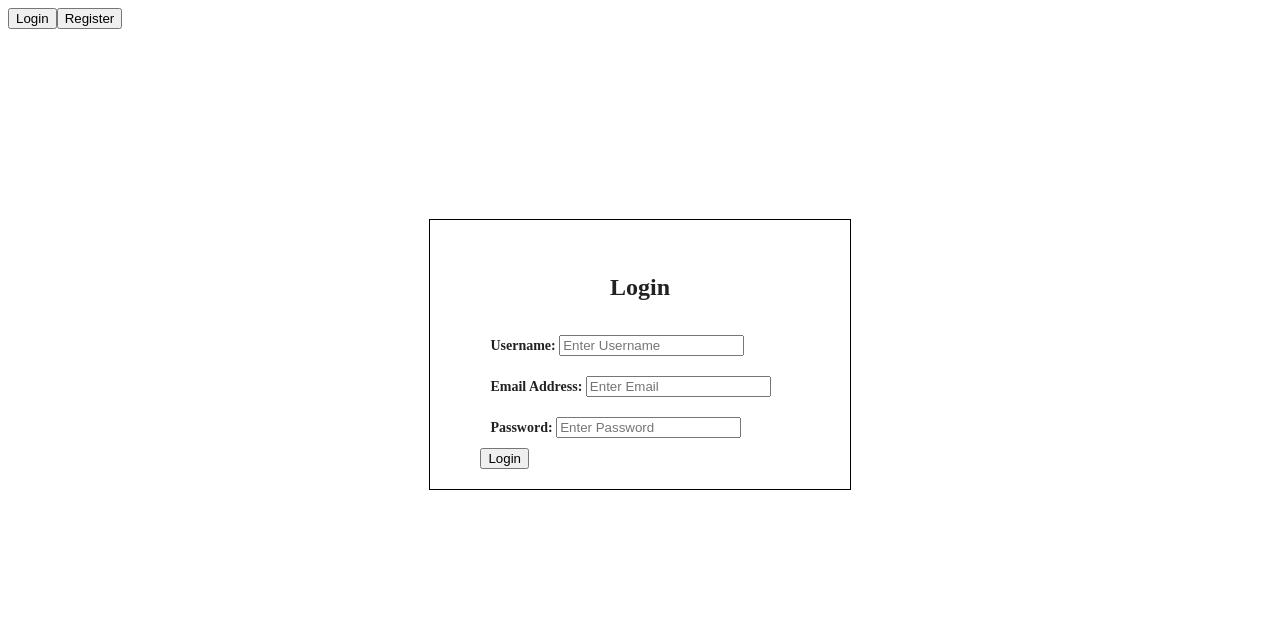
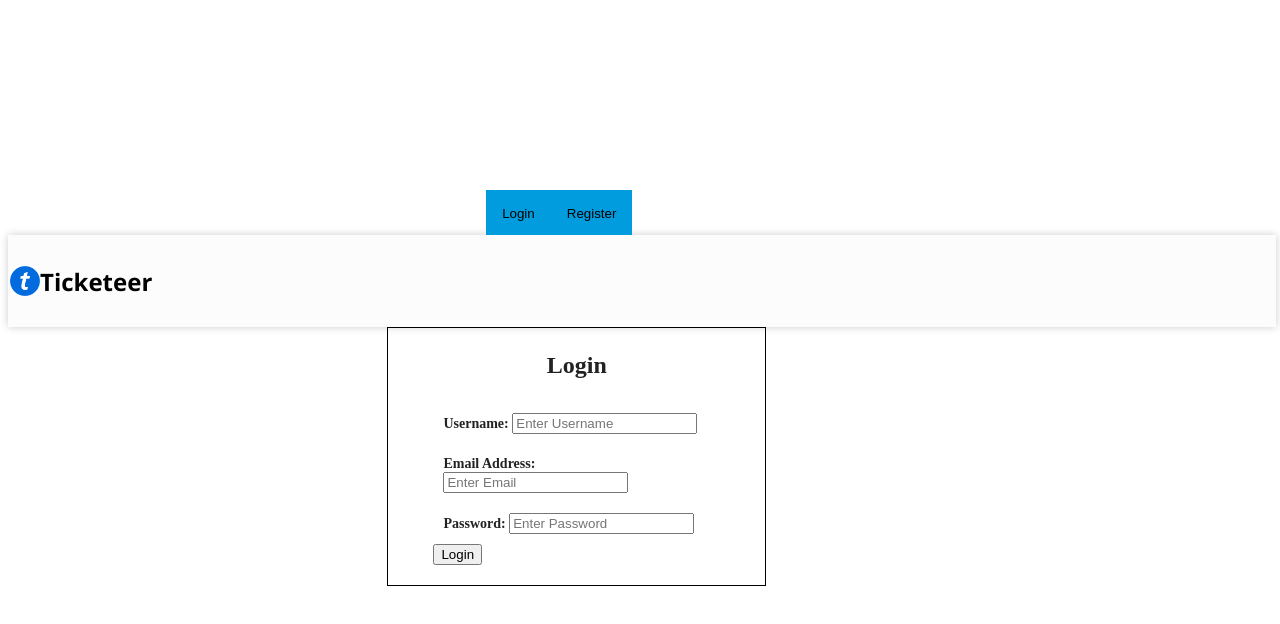
Before and after one commit to Kenhubhub/ticketeer, a Next.js app in the folder frontend/client/: page / in a window 1280 px wide. Shown: the top 624 px of the page. Built offline with nearby package versions, Linux system fonts and the light colour scheme.

Commit message:
Added Css to Login Form

```diff
--- a/frontend/client/app/login.css
+++ b/frontend/client/app/login.css
@@ -9,7 +9,6 @@
   .loginForm {
     width: 420px;
     border: 1px solid black;
-    padding-top: 30px;
     padding-bottom: 20px;
   }
 
@@ -35,3 +34,7 @@
     font-weight: 600;
     color: rgb(34, 34, 34);
   }
+
+  .loginAnimation{
+    animation: login 700ms ease-in-out;
+  }
--- a/frontend/client/app/register.css
+++ b/frontend/client/app/register.css
@@ -1,16 +1,17 @@
   .container {
     display: flex;
+    height: 40%;
+    width: 30%;
     justify-content: center;
-    align-items: center;
-    margin-top: 15%;
-    height: 30%;
+    margin-top: 0;
+    margin-left: 30%
   }
+
 
   .RegisterForm {
     width: 420px;
     border: 1px solid black;
-    padding-top: 30px;
-    padding-bottom: 20px;
+    padding-bottom: 10px;
   }
 
   .RegisterContent {
@@ -20,14 +21,9 @@
 
   .RegisterTitle {
     text-align: center;
-    margin-bottom: 1em;
     font-size: 24px;
     color: rgb(34, 34, 34);
     font-weight: 800;
-  }
-
-  .form {
-    padding: 10px;
   }
 
   label {
@@ -35,3 +31,7 @@
     font-weight: 600;
     color: rgb(34, 34, 34);
   }
+
+  .registerAnimation{
+    animation: signup 700ms ease-in-out;
+  }
--- a/frontend/client/app/tiles.css
+++ b/frontend/client/app/tiles.css
@@ -1,7 +1,44 @@
-  .container {
-    display: flex;
-    justify-content: center;
-    align-items: center;
-    margin-top: 15%;
-    height: 30%;
-  }
+.tileContainer {
+  display: flex;
+  height: 40%;
+  width: 420px;
+  margin-left: 27%;
+  margin-top: 15%;
+  justify-content: center;
+}
+
+.tabs button{
+    background-color: #009cde;
+    border: none;
+    outline: none;
+    cursor: pointer;
+    padding: 16px 16px 14px;
+}
+
+.tabs button:hover{
+    background-color: #88cbe7;
+}
+
+input[type="submit"]{
+  width: 20%;
+  padding: 1%;
+  border: 1px solid #000
+}
+
+input[type="submit"]:hover{
+  cursor: pointer;
+  background-color: lightslategray;
+}
+@keyframes login {
+  0% {opacity: 1;}
+  50%{opacity: 0; transform: translateX(-300px);}
+  51%{transform: translateX(300px);}
+  100%{opacity: 1; transform: translateX(0px);}
+}
+
+@keyframes signup {
+  0% {opacity: 1;}
+  50%{opacity: 0; transform: translateX(300px);}
+  51%{transform: translateX(-300px);}
+  100%{opacity: 1; transform: translateX(0px);}
+}
--- a/frontend/client/components/Login.jsx
+++ b/frontend/client/components/Login.jsx
@@ -1,7 +1,10 @@
+import Navbar from "./Navbar";
 export default function Login() {
     return (
+    <div>
+        <Navbar isSeller={true}></Navbar>
       <div className="container">
-          <form action="http://localhost:<insert port of backend here>/" method="POST"className="loginForm">
+          <form action="http://localhost:4000/login" method="POST"className="loginForm">
             <div className="loginContent">
               <h3 className="loginTitle">Login</h3>
             <div className="form">
@@ -37,6 +40,6 @@ export default function Login() {
           </div>
         </form>
       </div>
-
+    </div>
     )
   }
--- a/frontend/client/components/Tiles.jsx
+++ b/frontend/client/components/Tiles.jsx
@@ -1,8 +1,10 @@
 const Tiles = ({isLogin}) => {
     return (
-    <div className="tabs">
-        <button onClick = {()=>{isLogin(true)}}className = "tab-links active" id="login-btn">Login</button>
-        <button onClick = {()=>{isLogin(false)}}className = "tab-links" id="Register-btn">Register</button>
+    <div className="tileContainer">
+        <div className="tabs">
+            <button onClick = {()=>{isLogin(true)}} className = "tab-links" id="login-btn">Login</button>
+            <button onClick = {()=>{isLogin(false)}}className = "tab-links" id="Register-btn">Register</button>
+        </div>
     </div>
      );
 }
```
